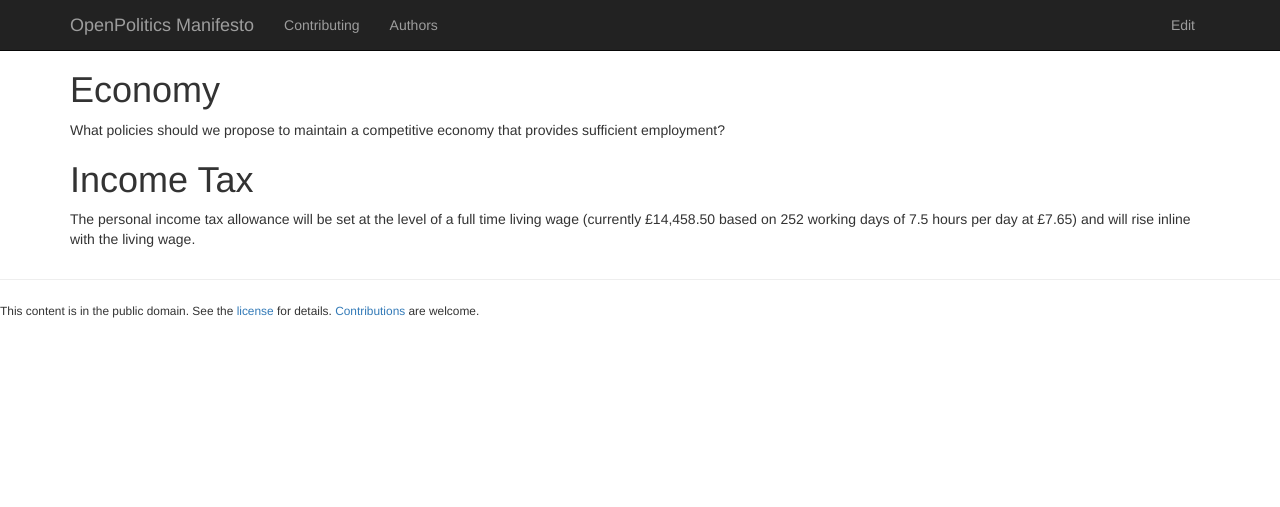
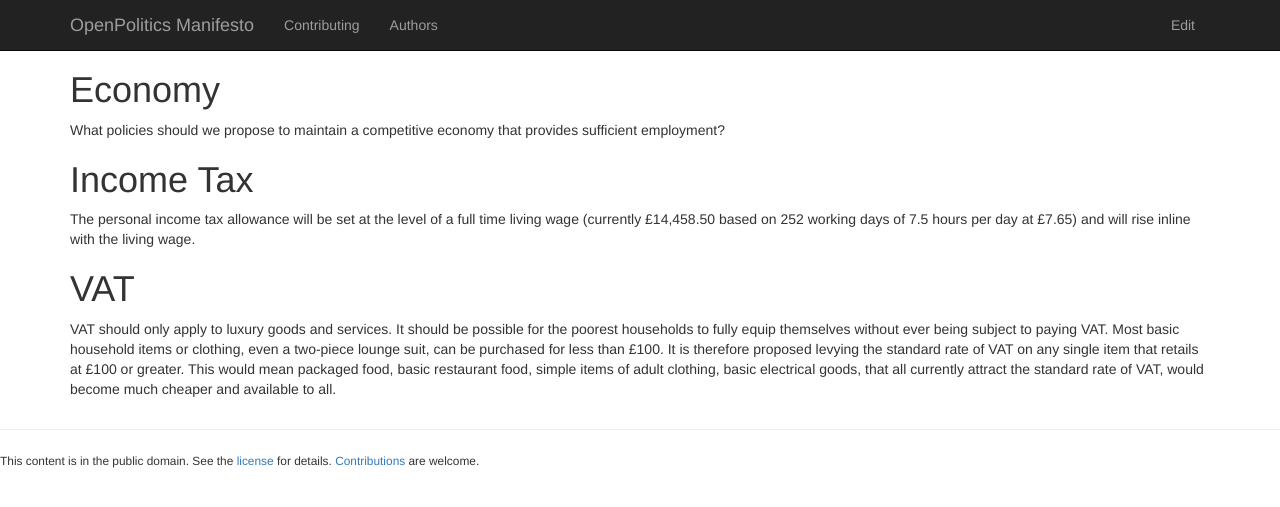
Before and after one commit to openpolitics/manifesto, a Jekyll site: the page built from economy.md, in a window 1280 px wide. Shown: the top 507 px of the page. Built offline with Jekyll 4.4.1, drawn with Linux system fonts in a browser that asks for light colours; nearby versions of some CDN libraries.

Commit message:
Propose changes to Goods and Services attracting Standard Rate of VAT

```diff
--- a/economy.md
+++ b/economy.md
@@ -8,3 +8,6 @@ What policies should we propose to maintain a competitive economy that provides
 
 # Income Tax
 The personal income tax allowance will be set at the level of a full time living wage (currently £14,458.50 based on 252 working days of 7.5 hours per day at £7.65) and will rise inline with the living wage.
+
+# VAT
+VAT should only apply to luxury goods and services. It should be possible for the poorest households to fully equip themselves without ever being subject to paying VAT. Most basic household items or clothing, even a two-piece lounge suit, can be purchased for less than £100. It is therefore proposed levying the standard rate of VAT on any single item that retails at £100 or greater. This would mean packaged food, basic restaurant food, simple items of adult clothing, basic electrical goods, that all currently attract the standard rate of VAT, would become much cheaper and available to all.
```
